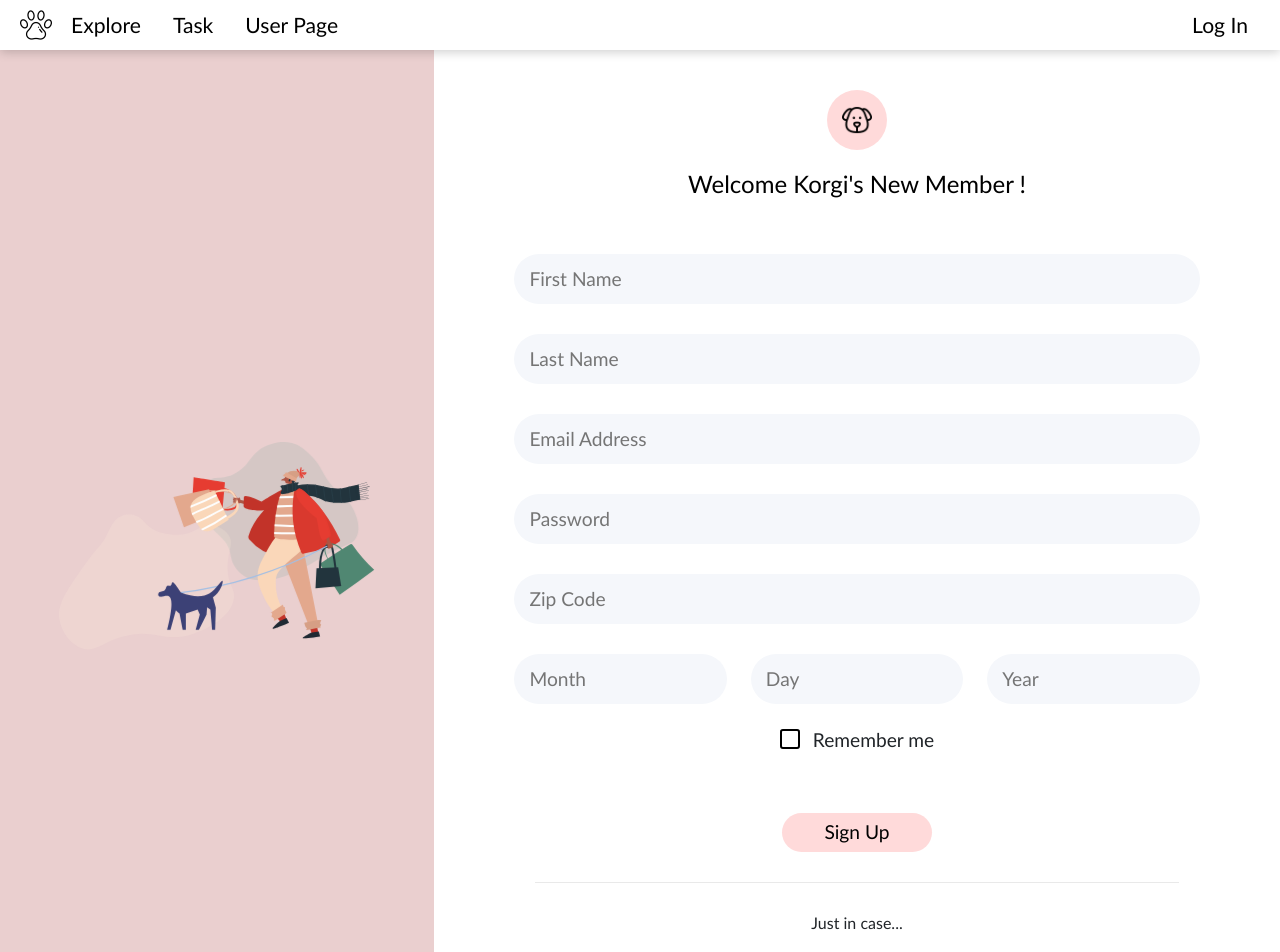
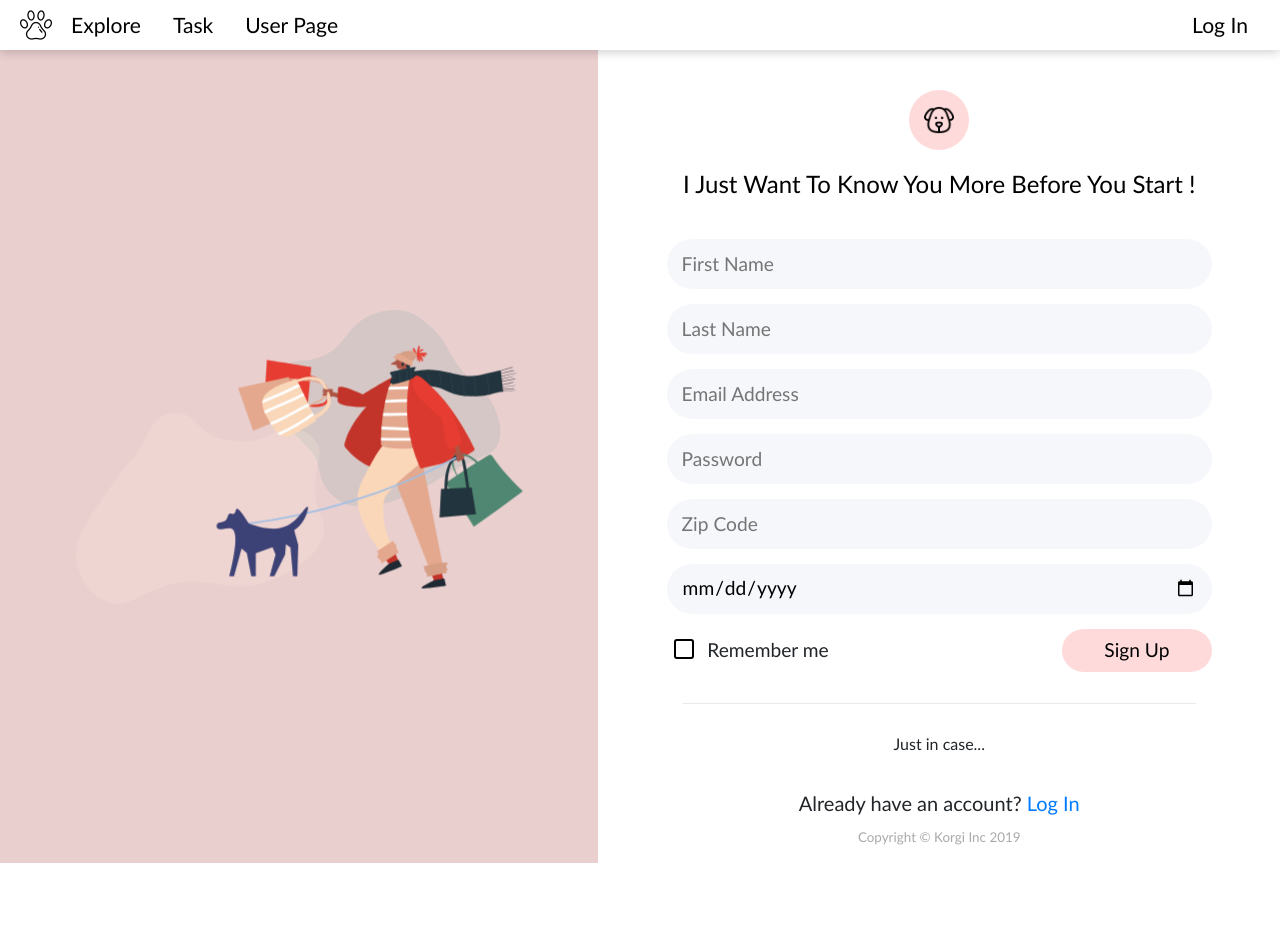
Before and after one commit to sunnyledev/korgi, a React (Create React App) app in the folder client/: page /sign-up in a window 1280 px wide. Shown: the top 952 px of the page. After the commit the page ends 863 px from the top, so only its background shows below. Built offline with nearby package versions, Linux system fonts and the light colour scheme.

Commit message:
Finished styling for sign up

```diff
--- a/client/src/components/Navbar/style.css
+++ b/client/src/components/Navbar/style.css
@@ -42,7 +42,7 @@
   justify-content: flex-end;
 }
 
-a {
+ul#menu > li > a {
   color: black;
 }
 
--- a/client/src/pages/SignIn/SignInSide.js
+++ b/client/src/pages/SignIn/SignInSide.js
@@ -32,7 +32,6 @@
       <div className="signin-outer">
         <div className="image-div">
           <div id="theimage"/>
-          {/*<img id="imagy" src={cover} alt=""/>*/}
         </div>
         <div className='signin-div'>
           <div id="image-outer">
@@ -46,7 +45,7 @@
             <label htmlFor="remember-me">Remember me</label>
             <Link to='/forgot-password'>Forgot password?</Link>
           </div>
-          <button className="sign-in">Sign In</button>
+          <button className="button sign-in">Sign In</button>
           <div className="divider-div"/>
           <h6>Just in case...</h6>
           <h5 style={{marginTop: '30px'}}>Don't have an account? <Link to={'/sign-up'}>Create one</Link></h5>
--- a/client/src/pages/SignIn/signin-style.css
+++ b/client/src/pages/SignIn/signin-style.css
@@ -90,19 +90,18 @@
     transform: scale(0);
 }
 
-.sign-in {
+.button {
     background-color: #ffdada;
-    /*box-shadow: 0 0 10px rgba(0,0,0,0.11);*/
     border-width: 0;
     border-radius: 500px;
     width: 150px;
-    padding: 5px;
-    transition: all .2s;
+    padding: 7px;
+    transition: all .3s;
 }
 
 .sign-in:hover {
     background-color: #fd6b6b;
-    width: 70%;
+    width: 85%;
 }
 
 .divider-div {
@@ -129,10 +128,9 @@
 
 .input-style {
     border-radius: 500px;
-    /*width: 85%;*/
     padding: 0 15px;
     height: 50px;
-    margin: 15px 0;
+    margin: 0 0 15px;
     border-width: 0;
     background-color: #f5f7fb;
 }
--- a/client/src/pages/SignUp/SignUp.js
+++ b/client/src/pages/SignUp/SignUp.js
@@ -1,20 +1,8 @@
 import React, {useEffect, useState} from 'react';
-import Avatar from '@material-ui/core/Avatar';
-import Button from '@material-ui/core/Button';
-import CssBaseline from '@material-ui/core/CssBaseline';
-import TextField from '@material-ui/core/TextField';
-import FormControlLabel from '@material-ui/core/FormControlLabel';
-import Checkbox from '@material-ui/core/Checkbox';
-import Link from '@material-ui/core/Link';
-import Paper from '@material-ui/core/Paper';
-import Box from '@material-ui/core/Box';
-import Grid from '@material-ui/core/Grid';
-import Typography from '@material-ui/core/Typography';
-import { makeStyles } from '@material-ui/core/styles';
-import CustomizedSelects from '../../components/BirthDate';
 import "./signup-style.css";
 import dog from "../SignIn/dog.png";
 import ImageSVG from "./ImageSVG";
+import {Link} from "react-router-dom";
 
 function SignUp() {
   // React Hook states
@@ -23,6 +11,7 @@
   let [email, setEmail] = useState("");
   let [password, setPassword] = useState("");
   let [zipCode, setZipCode] = useState("");
+  let [date, setDate] = useState(null);
   // useState for date of birth information
 
   const saveUserInfo = () => {
@@ -36,17 +25,6 @@
     console.log(userData);
   };
 
-    const allDaysMonthsYears = (n=0,m=0, isYear=false) => {
-        let currentYear;
-        if (isYear) { currentYear = new Date().getFullYear() + 1 }
-
-        let numbers = [];
-        for (let i = n; i < (isYear ? currentYear : m); i++) {
-            numbers.push(<option key={i} value={i}/> );
-        }
-        return numbers;
-    };
-
   return (
       <div className="signin-outer">
           <div className="image-div">
@@ -56,28 +34,22 @@
               <div id="image-outer">
                   <img className='pup-image' src={dog} alt=''/>
               </div>
-              <h4 className="welcome-text">Welcome Korgi's New Member !</h4>
+              <h4 className="welcome-text">I Just Want To Know You More Before You Start !</h4>
               <input className="input-style eighty-five-width" type="text"  placeholder="First Name" required/>
               <input className="input-style eighty-five-width" type="text"  placeholder="Last Name" required/>
               <input className="input-style eighty-five-width" type="email"  placeholder="Email Address" required/>
               <input className="input-style eighty-five-width" type="password"  placeholder="Password" required/>
               <input className="input-style eighty-five-width" type="text"  placeholder="Zip Code" required/>
-              <div className="date-div">
-                  <input className="input-style flex-grow-width" type="text"  placeholder="Month" required list="month-data"/>
-                  <input className="input-style flex-grow-width" type="text"  placeholder="Day" required list="day-data"/>
-                  <input className="input-style flex-grow-width" type="text"  placeholder="Year" required list="year-data"/>
-                  <datalist id="month-data">{allDaysMonthsYears(1,13)}</datalist>
-                  <datalist id="day-data">{allDaysMonthsYears(1,32)}</datalist>
-                  <datalist id="year-data">{allDaysMonthsYears(1979, 0, true)}</datalist>
-              </div>
-              <div className="remember-me-forgot-pass-div">
+              <input className="input-style eighty-five-width" type="date" placeholder="Birthday !important"/>
+              <div className="remember-me-forgot-pass-div eighty-five-width" style={{margin: 0}}>
                   <input className="checkbox-input" type="checkbox" id="remember-me"/>
                   <label htmlFor="remember-me">Remember me</label>
+                  <button className="button sign-up">Sign Up</button>
               </div>
-              <button className="sign-in">Sign Up</button>
-              <div className="divider-div"/>
+
+          <div className="divider-div"/>
               <h6>Just in case...</h6>
-              <h5 style={{marginTop: '30px'}}>Already have an account? <Link to={'/login'}>Sign in</Link></h5>
+              <h5 style={{marginTop: '30px'}}>Already have an account? <Link to={"/login"}>Log In</Link></h5>
               <p style={{fontSize: '0.7em', color: '#a9a9a9', bottom: 0, position: 'absolute'}}>Copyright © Korgi Inc 2019</p>
           </div>
       </div>
--- a/client/src/pages/SignUp/imagesvg-style.css
+++ b/client/src/pages/SignUp/imagesvg-style.css
@@ -35,7 +35,7 @@
     }
     33% {
         opacity: 60%;
-        transform: translate(-3px, -4px);
+        transform: translate(-2px, -4px);
     }
     66% {
         opacity: 100%;
--- a/client/src/pages/SignUp/signup-style.css
+++ b/client/src/pages/SignUp/signup-style.css
@@ -9,14 +9,36 @@
     overflow: auto;
 }
 
-.flex-grow-width {
-    /*flex-grow: 1;*/
-    width: 31%;
+.full-name {
+    display: flex;
+    justify-content: space-between;
 }
 
-.date-div {
-    width: 85%;
-    display: flex;
-    justify-content: space-between;
-    /*align-items: stretch;*/
+.sign-up:hover {
+    flex-grow: 2;
+    margin-left: 20px;
 }
+
+.month {
+    border-width: 0;
+    background-color: #f5f7fb;
+    height: 50px;
+    border-radius: 500px;
+}
+
+@media only screen and (max-width: 700px) {
+    .remember-me-forgot-pass-div {
+        flex-direction: column;
+        align-items: flex-start;
+    }
+    .sign-up {
+        width: 100%;
+        margin-top: 15px;
+    }
+
+    .sign-up:hover {
+        transform: translateY(5px);
+        margin-left: 0;
+        flex-grow: 0;
+    }
+}
```
